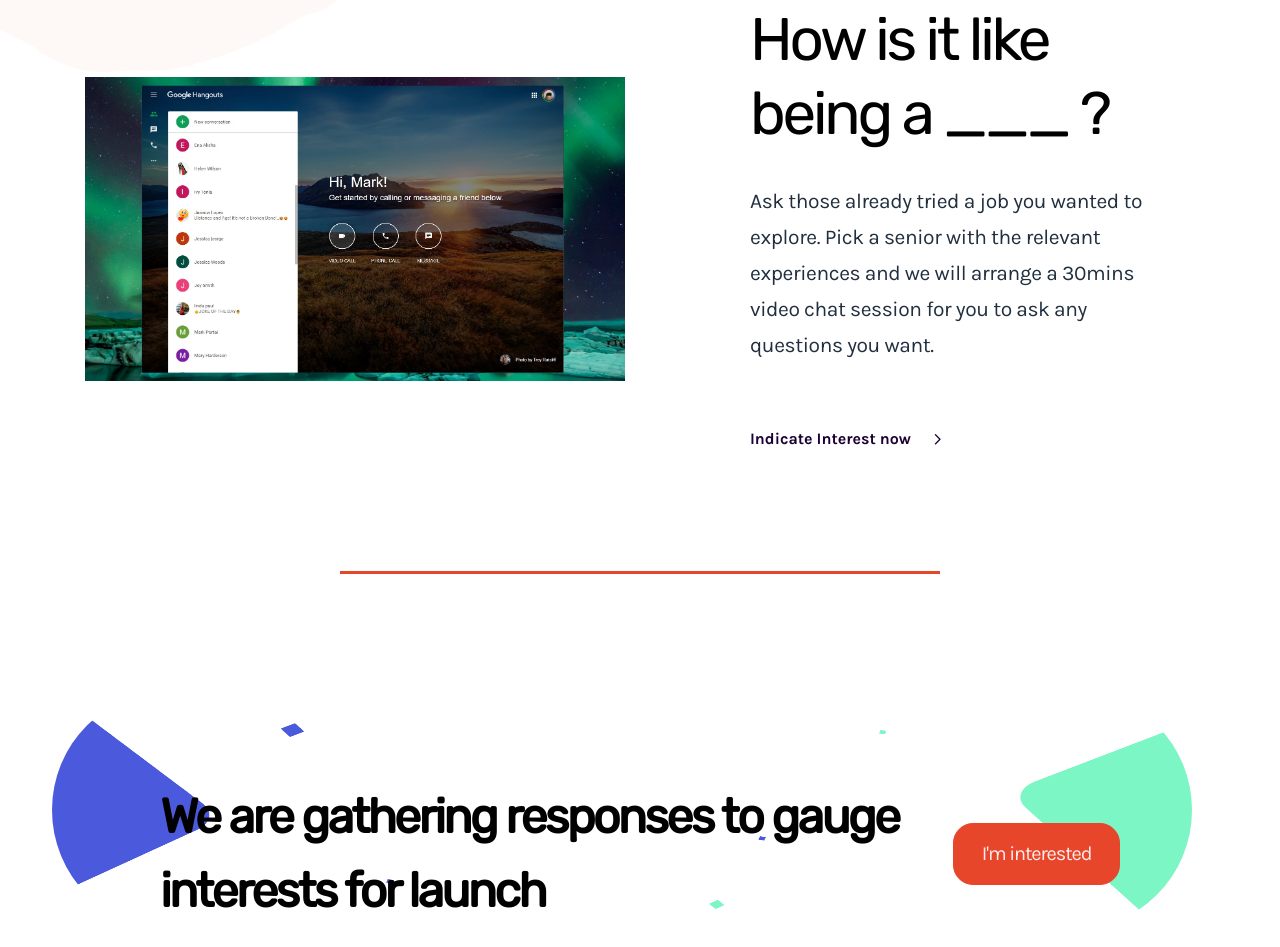
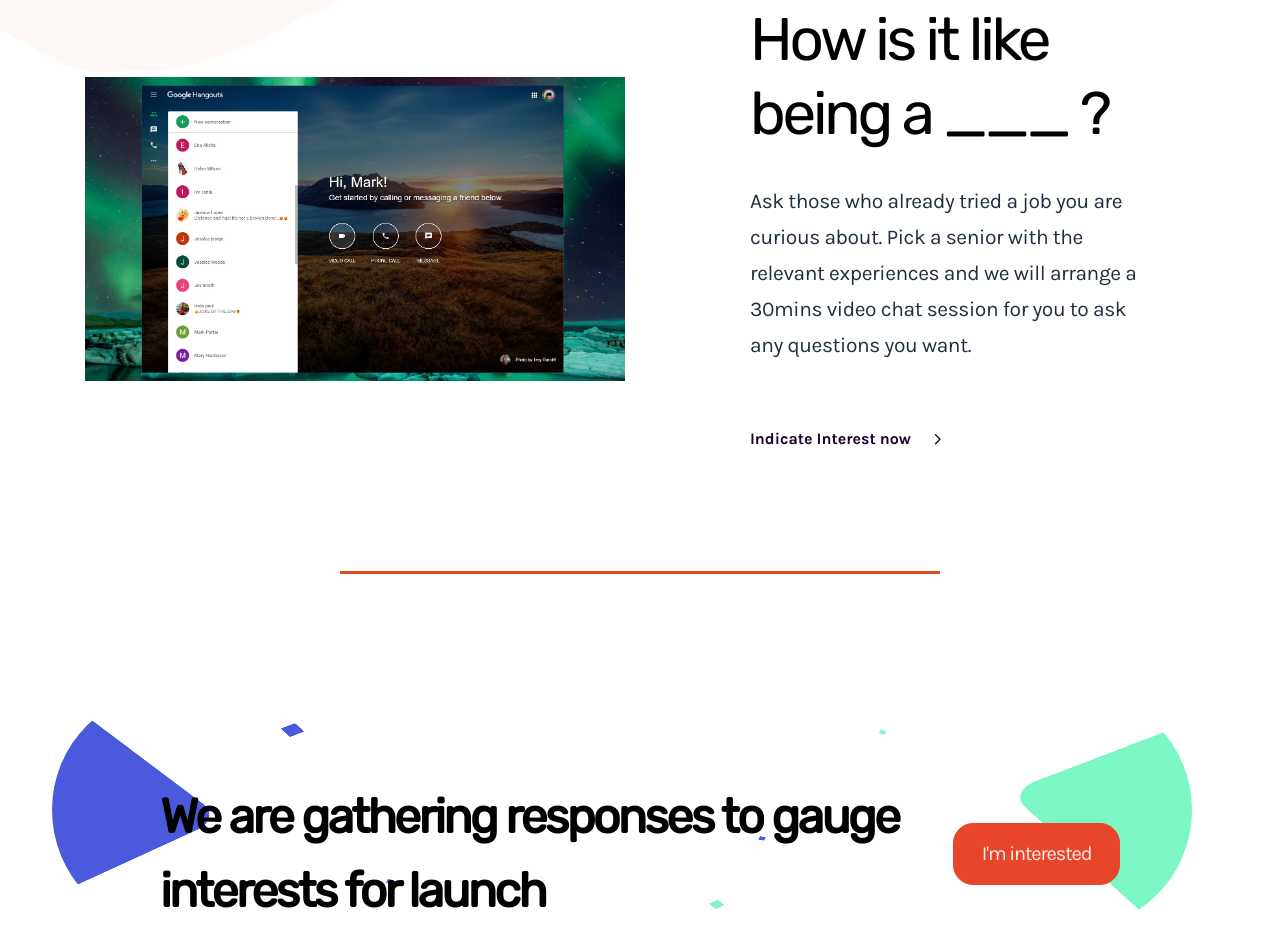
Before and after one commit to jeffery1236/SeniorSpeaks, a plain HTML site: page index.html in a window 1280 px wide. Shown: the part 1706-2653 px from the top of the page. Drawn offline with Linux system fonts and the light colour scheme.

Commit message:
Edits to features

```diff
--- a/index.html
+++ b/index.html
@@ -156,7 +156,7 @@
           <div class="about-right-content">
             <h2>How is it like being a ___ ?</h2>
             <p>
-              Ask those already tried a job you wanted to explore. Pick a senior with the relevant experiences and we
+              Ask those who already tried a job you are curious about. Pick a senior with the relevant experiences and we
               will arrange a 30mins video chat session for you to ask any
               questions you want.
             </p>
```
